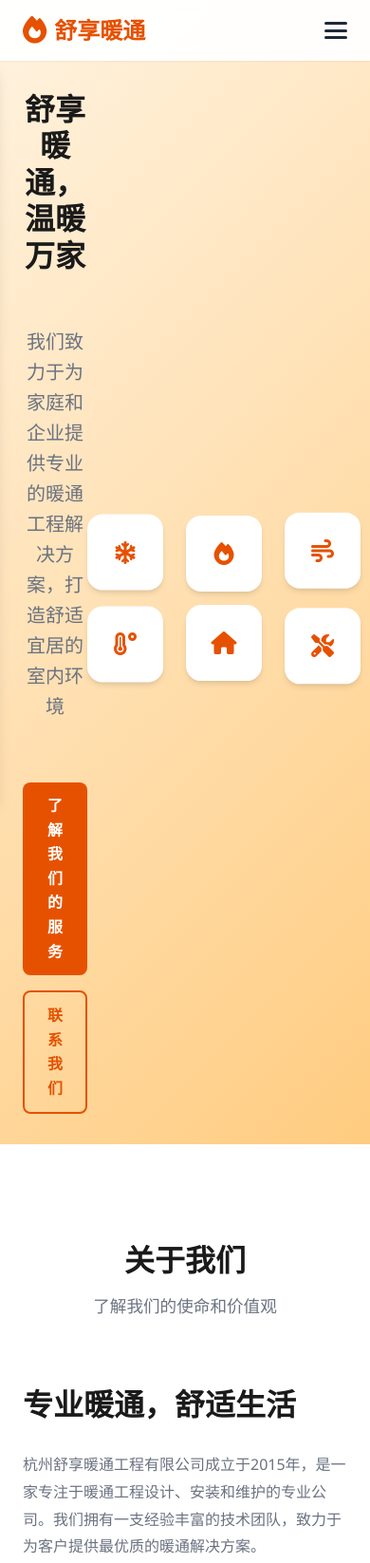
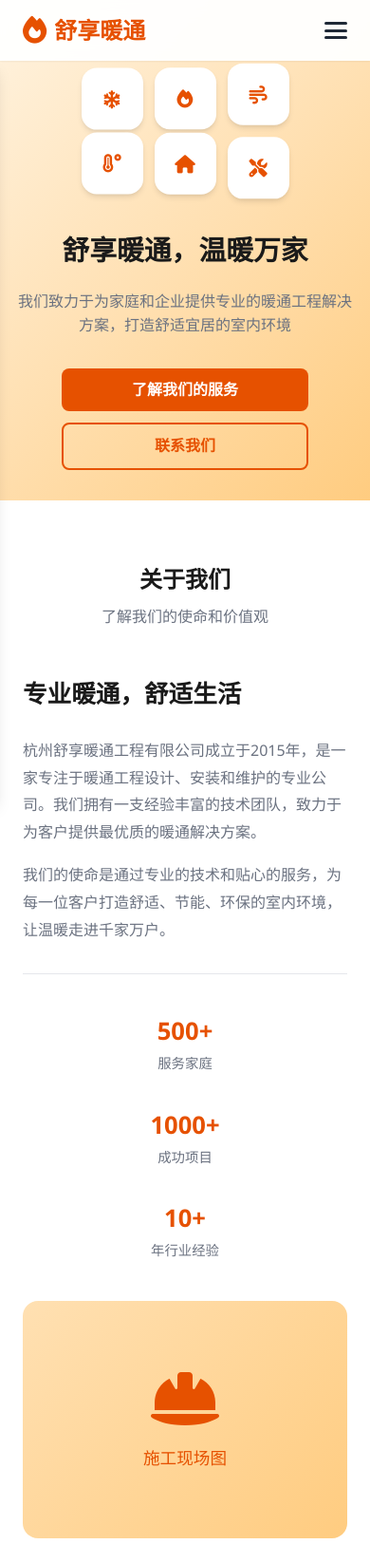
Before and after one commit to zjlyjerry/Gree, a plain HTML site: page index.html in a window 390 px wide. Shown: the top 1646 px of the page at 95% size. Drawn offline with Linux system fonts and the light colour scheme.

Commit message:
add:优化

```diff
--- a/styles.css
+++ b/styles.css
@@ -126,21 +126,38 @@ body {
     transition: all 0.3s ease;
 }
 
+.hamburger.active .bar:nth-child(1) {
+    transform: translateY(8px) rotate(45deg);
+}
+
+.hamburger.active .bar:nth-child(2) {
+    opacity: 0;
+}
+
+.hamburger.active .bar:nth-child(3) {
+    transform: translateY(-8px) rotate(-45deg);
+}
+
 /* 横幅区域 */
 .hero {
     min-height: 100vh;
     display: flex;
+    justify-content: center;
     align-items: center;
-    padding: 6rem 1.5rem 2rem;
+    gap: 4rem;
+    padding: 6rem 2rem 2rem;
     background: linear-gradient(135deg, #fff3e0 0%, #ffe0b2 50%, #ffcc80 100%);
 }
 
 .hero-content {
-    max-width: 1200px;
-    margin: 0 auto;
-    display: grid;
-    grid-template-columns: 1fr 1fr;
-    gap: 4rem;
+    max-width: 560px;
+    flex: 1;
+}
+
+.hero-image {
+    flex: 1;
+    display: flex;
+    justify-content: center;
     align-items: center;
 }
 
@@ -200,12 +217,6 @@ body {
     background-color: var(--primary-color);
     color: white;
     transform: translateY(-2px);
-}
-
-.hero-image {
-    display: flex;
-    justify-content: center;
-    align-items: center;
 }
 
 .tech-grid {
@@ -585,32 +596,72 @@ body {
         left: 0;
     }
 
-    .hero-content {
-        grid-template-columns: 1fr;
-        text-align: center;
+    /* Hero 区域移动端适配 */
+    .hero {
+        flex-direction: column;
+        padding: 5rem 1rem 3rem;
+        min-height: auto;
         gap: 2rem;
     }
 
+    .hero-content {
+        text-align: center;
+        max-width: 100%;
+        order: 1;
+    }
+
     .hero-content h1 {
-        font-size: 2.5rem;
+        font-size: 2.2rem;
     }
 
     .hero-content p {
         max-width: 100%;
+        font-size: 1.1rem;
     }
 
     .hero-buttons {
         justify-content: center;
+        flex-direction: column;
+        align-items: center;
+        gap: 0.75rem;
+    }
+
+    .hero-buttons .btn {
+        width: 100%;
+        max-width: 280px;
+    }
+
+    .hero-image {
+        order: 0;
     }
 
     .tech-grid {
-        max-width: 300px;
+        max-width: 280px;
+        gap: 1rem;
     }
 
     .grid-item {
-        width: 80px;
-        height: 80px;
-        font-size: 1.5rem;
+        width: 75px;
+        height: 75px;
+        font-size: 1.4rem;
+    }
+
+    /* 区域通用样式 */
+    .section-header {
+        margin-bottom: 3rem;
+    }
+
+    .section-header h2 {
+        font-size: 1.8rem;
+    }
+
+    .section-header p {
+        font-size: 1rem;
+    }
+
+    /* 关于我们 */
+    .about {
+        padding: 4rem 0;
     }
 
     .about-content {
@@ -618,8 +669,47 @@ body {
         gap: 2rem;
     }
 
+    .about-text h3 {
+        font-size: 1.6rem;
+    }
+
     .about-stats {
         justify-content: center;
+        flex-wrap: wrap;
+        gap: 1.5rem;
+    }
+
+    .stat-number {
+        font-size: 1.6rem;
+    }
+
+    .image-placeholder {
+        height: 250px;
+    }
+
+    /* 服务区域 */
+    .services {
+        padding: 4rem 0;
+    }
+
+    .services-grid {
+        grid-template-columns: 1fr;
+        gap: 1.5rem;
+    }
+
+    .service-card {
+        padding: 1.5rem;
+    }
+
+    .service-icon {
+        width: 70px;
+        height: 70px;
+        font-size: 1.8rem;
+    }
+
+    /* 联系我们 */
+    .contact {
+        padding: 4rem 0;
     }
 
     .contact-content {
@@ -627,33 +717,70 @@ body {
         gap: 2rem;
     }
 
-    .section-header h2 {
-        font-size: 2rem;
+    .contact-form {
+        padding: 1.5rem;
     }
 
+    .form-group input,
+    .form-group textarea {
+        padding: 0.875rem 1rem;
+        font-size: 1rem;
+    }
+
+    .contact-form .btn {
+        width: 100%;
+        padding: 0.875rem 1.5rem;
+        font-size: 1rem;
+    }
+
+    /* 页脚 */
     .footer-content {
         grid-template-columns: 1fr;
         text-align: center;
+        gap: 2rem;
     }
 
     .social-links {
         justify-content: center;
     }
+
+    .footer-section ul {
+        padding: 0;
+    }
 }
 
 @media (max-width: 480px) {
-    .hero-content h1 {
-        font-size: 2rem;
+    /* 更小屏幕的适配 */
+    .hero {
+        padding: 4.5rem 0.75rem 2rem;
     }
 
-    .hero-buttons {
-        flex-direction: column;
-        align-items: center;
+    .hero-content h1 {
+        font-size: 1.8rem;
     }
 
-    .btn {
-        width: 100%;
-        max-width: 250px;
+    .hero-content p {
+        font-size: 1rem;
+    }
+
+    .hero-buttons .btn {
+        max-width: 260px;
+        padding: 0.625rem 1.25rem;
+    }
+
+    .tech-grid {
+        max-width: 240px;
+        gap: 0.75rem;
+    }
+
+    .grid-item {
+        width: 65px;
+        height: 65px;
+        font-size: 1.2rem;
+    }
+
+    .section-header h2 {
+        font-size: 1.5rem;
     }
 
     .about-stats {
@@ -661,8 +788,30 @@ body {
         gap: 1rem;
     }
 
-    .services-grid {
-        grid-template-columns: 1fr;
+    .stat {
+        padding: 0.5rem 0;
+    }
+
+    .contact-item {
+        flex-direction: column;
+        text-align: center;
+        gap: 0.5rem;
+    }
+
+    .contact-item i {
+        margin-top: 0;
+    }
+
+    .contact-form {
+        padding: 1.25rem;
+    }
+
+    .footer-content {
+        gap: 1.5rem;
+    }
+
+    .footer-section h3 {
+        font-size: 1.2rem;
     }
 }
 
```
